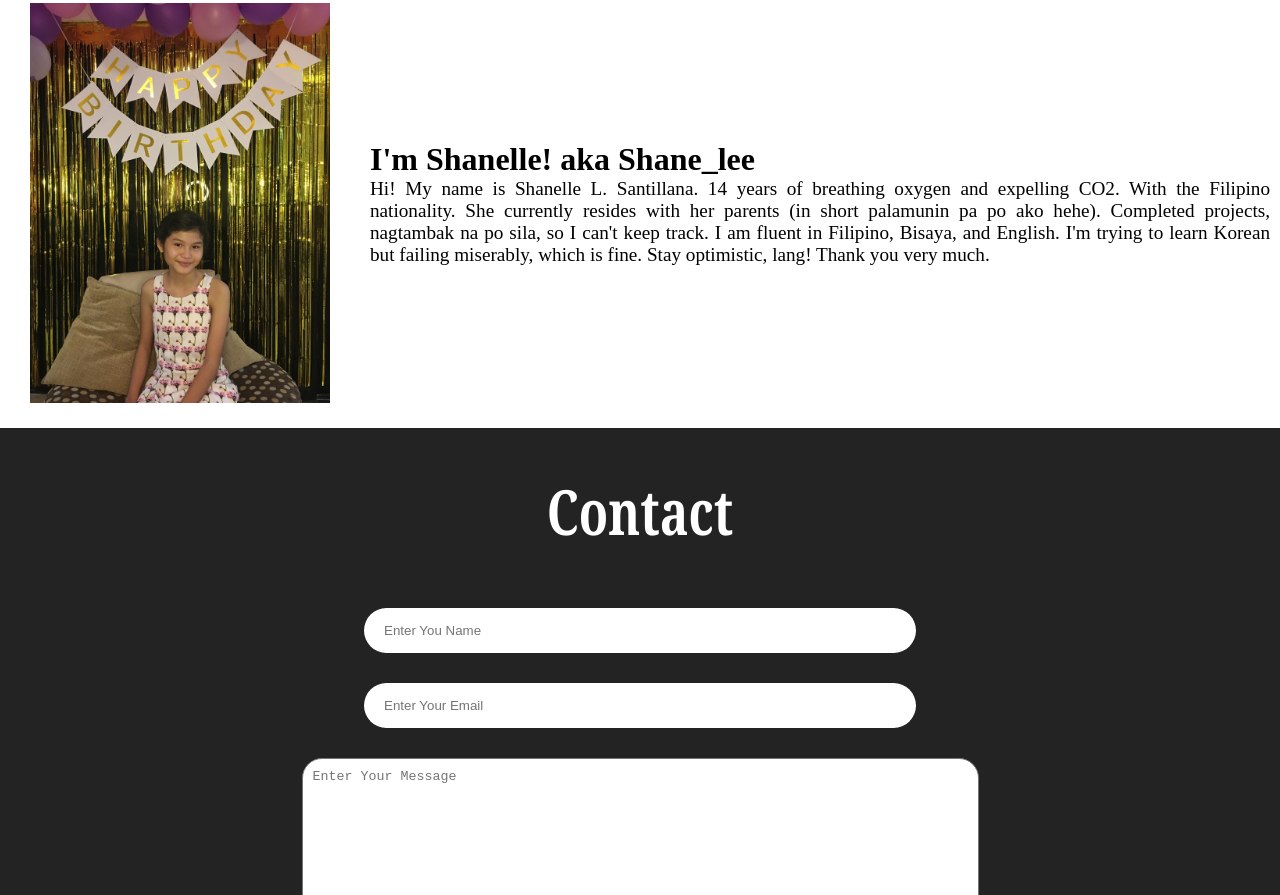
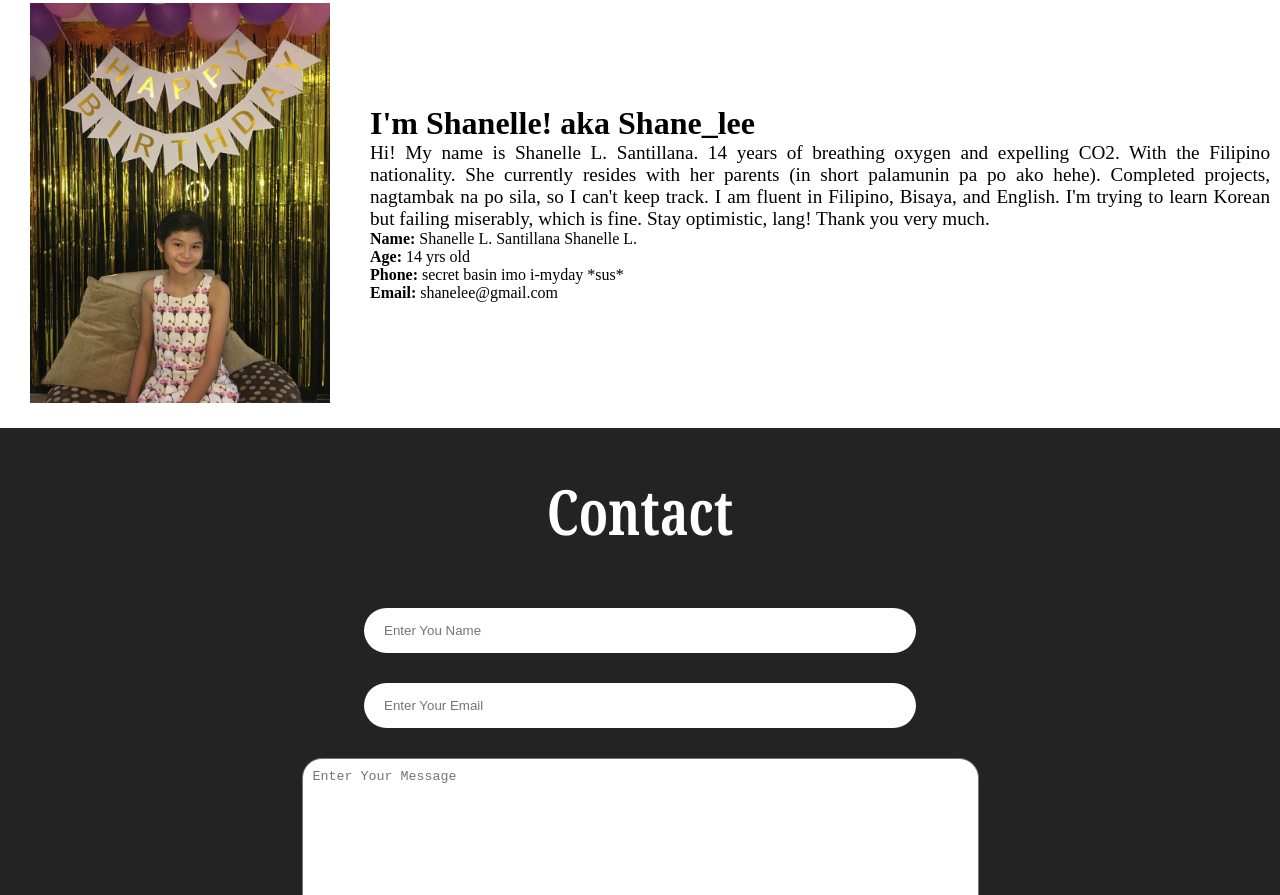
Before and after one commit to shane-lee1107/Shane_lee-Personal-Portfolio, a plain HTML site: page index.html in a window 1280 px wide. Shown: the part 5602-6497 px from the top of the page. Drawn offline with Linux system fonts and the light colour scheme; files whose address does not match are found by name.

Commit message:
Update index.html

```diff
--- a/index.html
+++ b/index.html
@@ -72,6 +72,10 @@
             <div class="name">
                 <h2>I'm Shanelle! aka Shane_lee</h2>
                 <p>Hi! My name is Shanelle L. Santillana. 14 years of breathing oxygen and expelling CO2. With the Filipino nationality. She currently resides with her parents (in short palamunin pa po ako hehe). Completed projects, nagtambak na po sila, so I can't keep track. I am fluent in Filipino, Bisaya, and English. I'm trying to learn Korean but failing miserably, which is fine. Stay optimistic, lang! Thank you very much.</p>
+                <b> Name:</b> Shanelle L. Santillana Shanelle L. </b><br>
+                <b> Age:</b> 14 yrs old </b><br>
+                <b> Phone:</b> secret basin imo i-myday *sus* </b><br>
+                <b> Email:</b> shanelee@gmail.com </b>
             </div>
         </div>
     </section>
```
